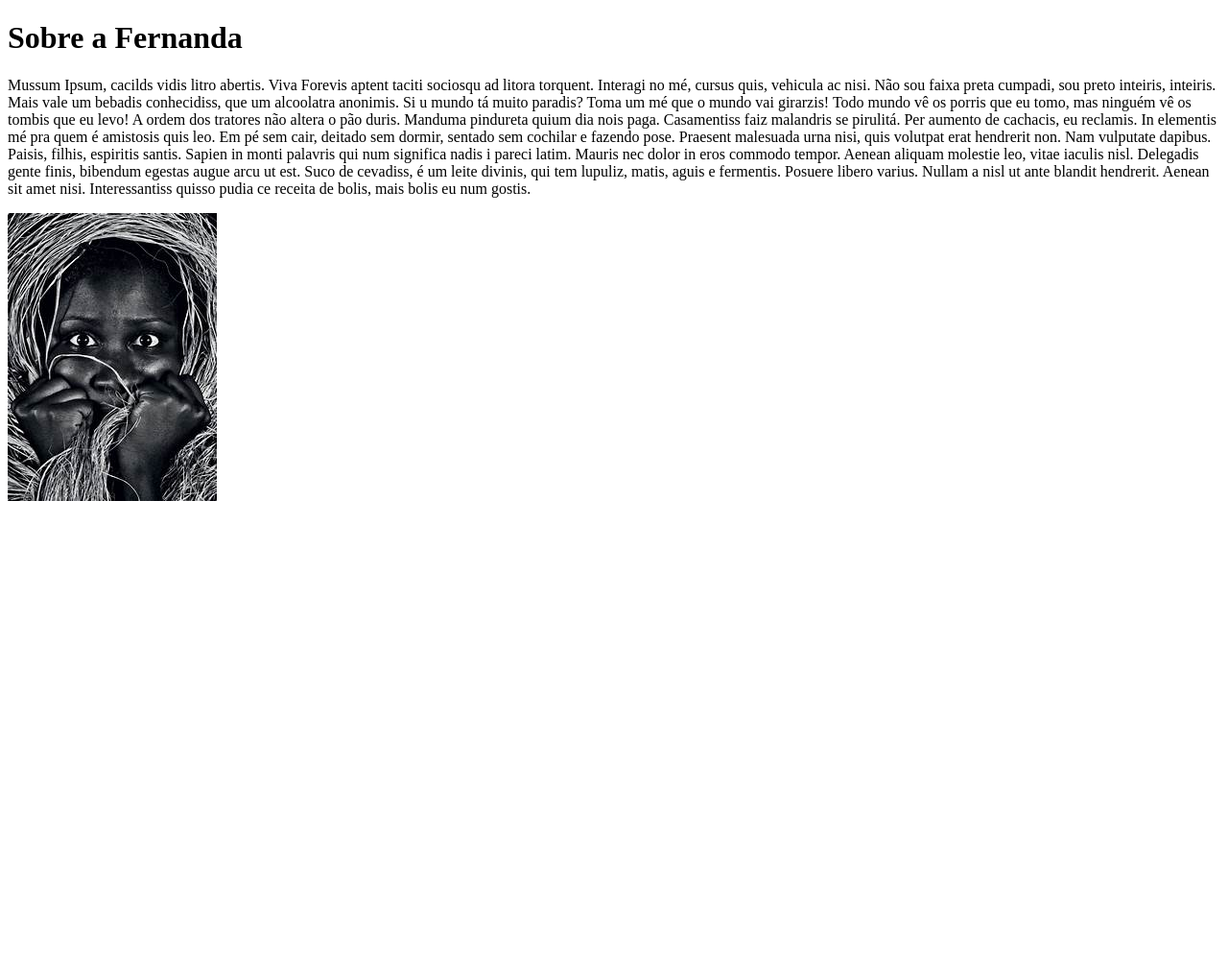
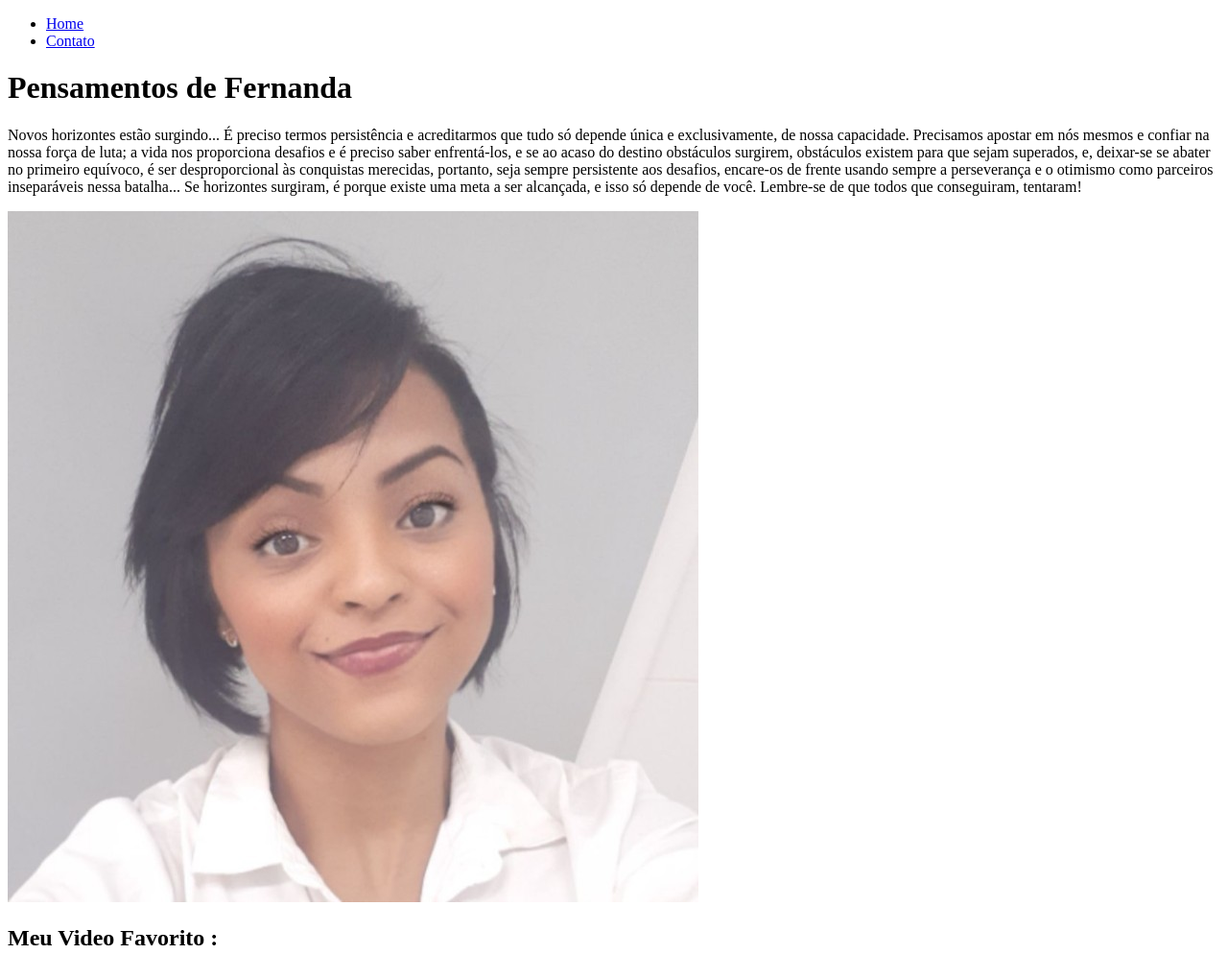
Before and after one commit to Fernanda2207/Fundamentos---WEB, a plain HTML site: page index.html in a window 1280 px wide. Shown: the whole page at 96% size. Before the commit the page ends 800 px from the top, so only its background shows below. Drawn offline with Linux system fonts and the light colour scheme.

Commit message:
Apredendo Html

```diff
--- a/index.html
+++ b/index.html
@@ -7,19 +7,40 @@
     <title>Meu Perfil</title>
 </head>
 <body>
-    <h1> Sobre a Fernanda</h1>
+
+     <ul>
+         <li>
+             <a href="index.html"> Home </a>
+         </li>
+         <li>
+            <a href="contato.html"> Contato </a>
+        </li>
+     </ul>
+
+     <h1> Pensamentos de Fernanda</h1>
     <p>
-Mussum Ipsum, cacilds vidis litro abertis. Viva Forevis aptent taciti sociosqu ad litora torquent. Interagi no mé, cursus quis, vehicula ac nisi. Não sou faixa preta cumpadi, sou preto inteiris, inteiris. Mais vale um bebadis conhecidiss, que um alcoolatra anonimis.
-
-Si u mundo tá muito paradis? Toma um mé que o mundo vai girarzis! Todo mundo vê os porris que eu tomo, mas ninguém vê os tombis que eu levo! A ordem dos tratores não altera o pão duris. Manduma pindureta quium dia nois paga.
-
-Casamentiss faiz malandris se pirulitá. Per aumento de cachacis, eu reclamis. In elementis mé pra quem é amistosis quis leo. Em pé sem cair, deitado sem dormir, sentado sem cochilar e fazendo pose.
-
-Praesent malesuada urna nisi, quis volutpat erat hendrerit non. Nam vulputate dapibus. Paisis, filhis, espiritis santis. Sapien in monti palavris qui num significa nadis i pareci latim. Mauris nec dolor in eros commodo tempor. Aenean aliquam molestie leo, vitae iaculis nisl.
-
-Delegadis gente finis, bibendum egestas augue arcu ut est. Suco de cevadiss, é um leite divinis, qui tem lupuliz, matis, aguis e fermentis. Posuere libero varius. Nullam a nisl ut ante blandit hendrerit. Aenean sit amet nisi. Interessantiss quisso pudia ce receita de bolis, mais bolis eu num gostis.
+        Novos horizontes estão surgindo... É preciso termos persistência e acreditarmos que tudo só depende
+        única e exclusivamente, de nossa capacidade. Precisamos apostar em nós mesmos e confiar na nossa força de
+        luta; a vida nos proporciona desafios e é preciso saber enfrentá-los, e se ao acaso do destino obstáculos
+        surgirem, obstáculos existem para que sejam superados, e, deixar-se se abater no primeiro equívoco, é ser
+        desproporcional às conquistas merecidas, portanto, seja sempre persistente aos desafios, encare-os de
+        frente usando sempre a perseverança e o otimismo como parceiros inseparáveis nessa batalha... Se horizontes surgiram,
+        é porque existe uma meta a ser alcançada, e isso só depende de você. Lembre-se de que todos que conseguiram, tentaram!
     </p>
 
-    <img src="assets/imagens/foto 1.jpg" alt=" Foto do criador desta pagina">
+    <img src="assets/imagens/1624560647692.jpg" alt=" Fernanda Letcia da Silva">
+
+    <h2> Meu Video Favorito :</h2>
+
+ <iframe
+ width="560"
+ height="315"
+ src="https://www.youtube.com/embed/-cAnGJR0ty0"
+ title="YouTube video player"
+ frameborder="0"
+ allow="accelerometer; autoplay; clipboard-write; encrypted-media; gyroscope; picture-in-picture"
+ allowfullscreen>
+ </iframe>
+
 </body>
 </html>
```
Also changed, not shown: contato.html (+34 -2 lines), assets/imagens/1624560647692.jpg (added).
